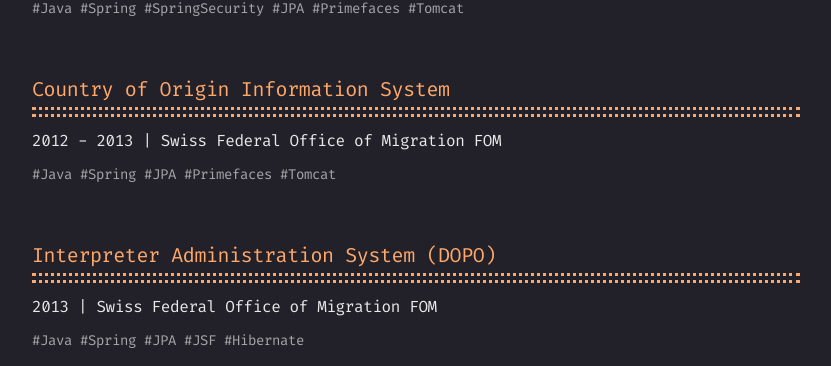
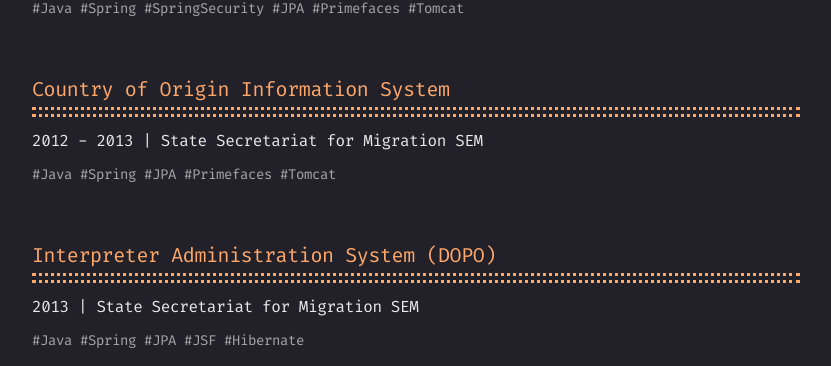
Before and after one commit to fischermatte/fischermatte.dev, a Next.js app: page /projects in a window 1280 px wide. Shown: the part 1995-2361 px from the top of the page, without its empty margins (224-1055 px from the left). Built offline with nearby package versions, Linux system fonts and the light colour scheme; what @tailwindcss/custom-forms would draw is missing.

Commit message:
updated sem

```diff
--- a/src/core/client/content/projects.ts
+++ b/src/core/client/content/projects.ts
@@ -145,8 +145,8 @@ export const projects: Project[] = [
   {
     title: 'Country of Origin Information System',
     customer: {
-      name: 'Swiss Federal Office of Migration FOM',
-      url: 'https://www.bfm.admin.ch',
+      name: 'State Secretariat for Migration SEM',
+      url: 'https://www.sem.admin.ch',
     },
     period: {
       from: '2012-01-01',
@@ -159,8 +159,8 @@ export const projects: Project[] = [
   {
     title: 'Interpreter Administration System (DOPO)',
     customer: {
-      name: 'Swiss Federal Office of Migration FOM',
-      url: 'https://www.bfm.admin.ch',
+      name: 'State Secretariat for Migration SEM',
+      url: 'https://www.sem.admin.ch',
     },
     period: {
       from: '2013-01-01',
```
